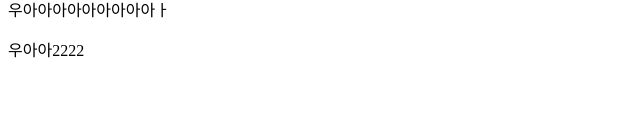
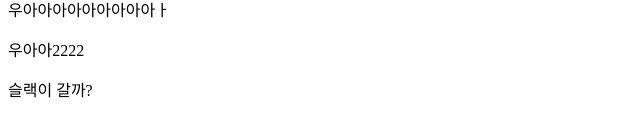
Before and after one commit to leecho87/cicd-test, a React (Create React App) app: page / in a window 1280 px wide. Shown: the part 187-324 px from the top of the page, without its empty margins (0-640 px from the left). Built offline with nearby package versions, Linux system fonts and the light colour scheme.

Commit message:
slack 테스트

```diff
--- a/src/App.js
+++ b/src/App.js
@@ -8,6 +8,7 @@
       <p>p 태그를 추가합니다.</p>
       <p>우아아아아아아아아아ㅏ</p>
       <p>우아아2222</p>
+      <p>슬랙이 갈까?</p>
     </>
   )
 }
```
